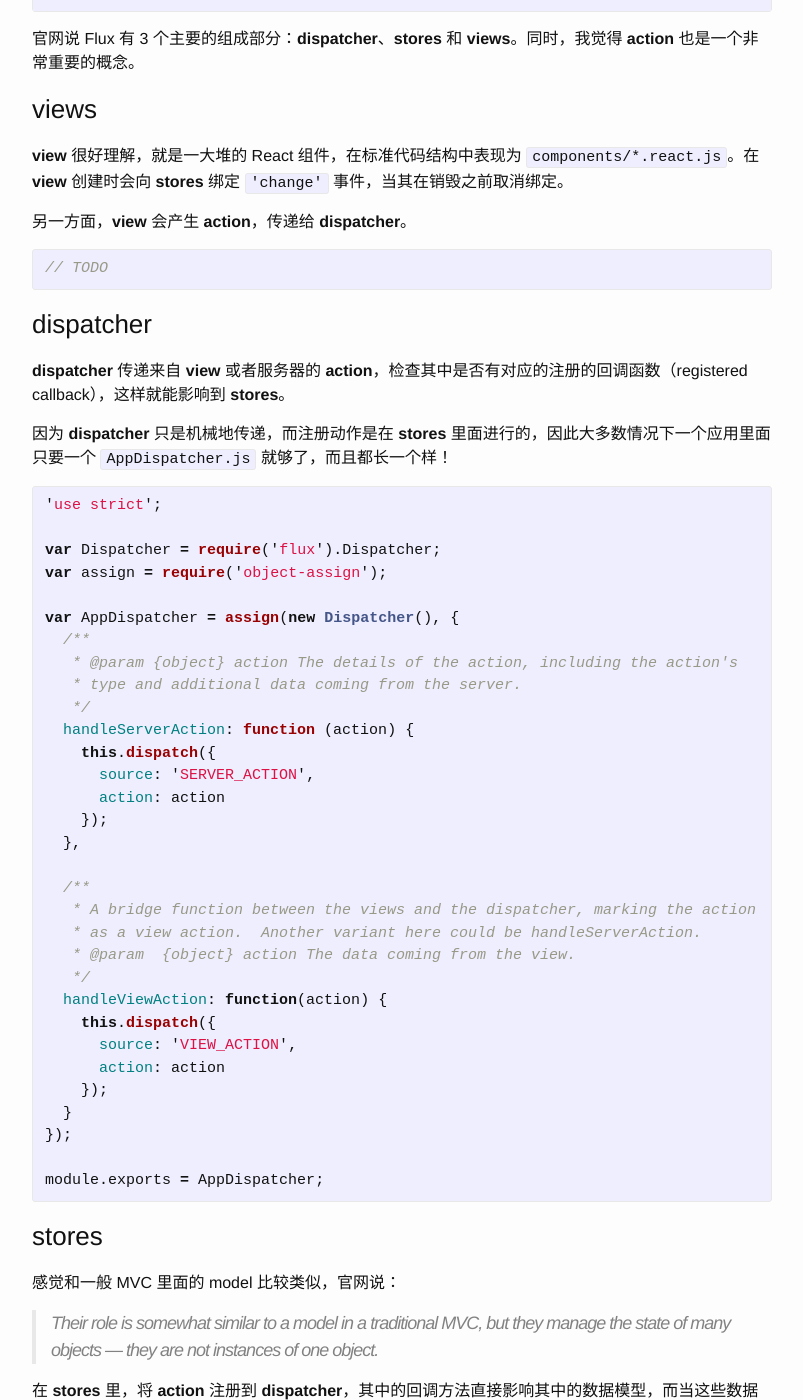
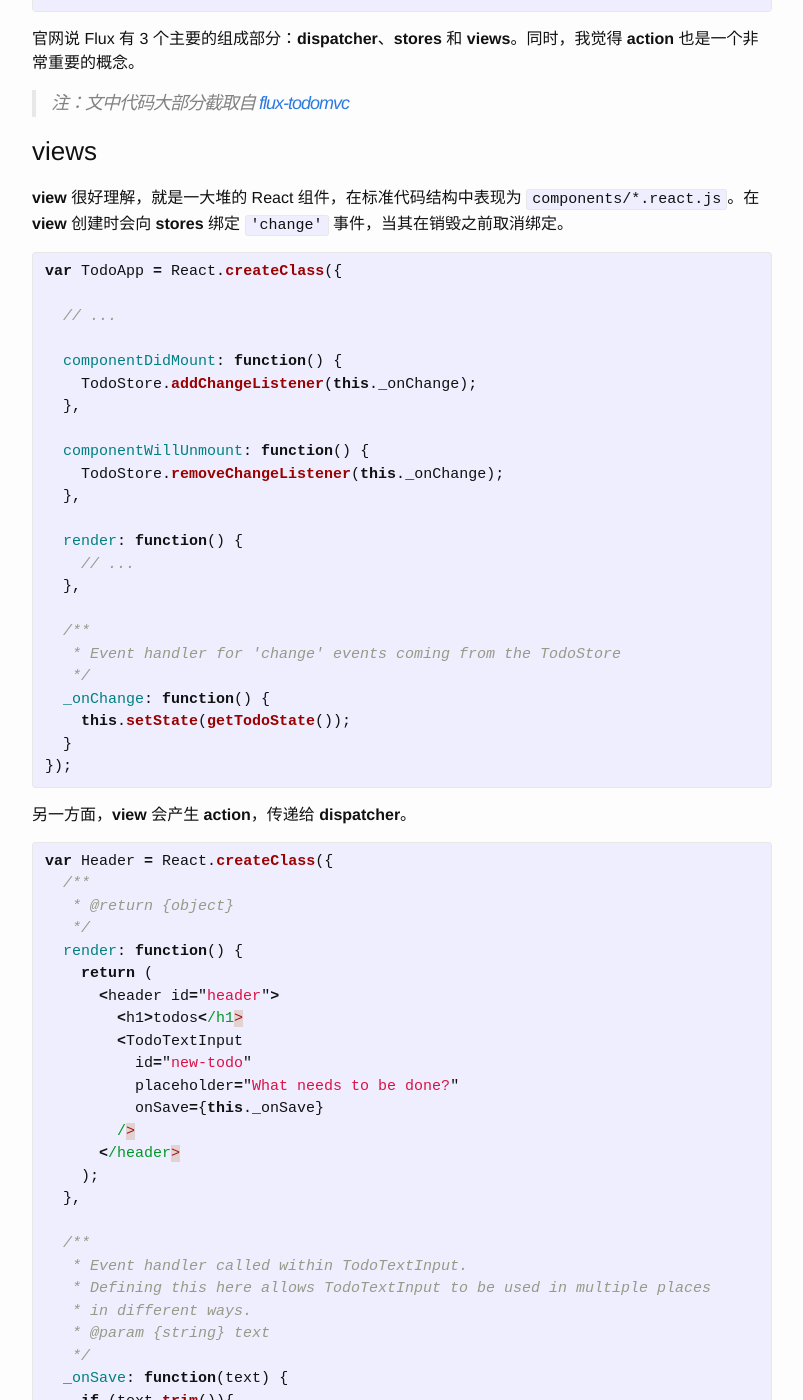
Before and after one commit to csbun/blog, a Jekyll site: the page built from _posts/2014-12-31-flux-learning-note.markdown, in a window 1280 px wide and 1400 px high, scrolled down 689 px. Shown: the whole window, without its empty margins (238-1041 px from the left). Built offline with Jekyll 4.4.1, drawn with Linux system fonts in a browser that asks for light colours; some of the changed text lies outside the part shown.

Commit message:
add demo code

```diff
--- a/_posts/2014-12-31-flux-learning-note.markdown
+++ b/_posts/2014-12-31-flux-learning-note.markdown
@@ -20,14 +20,70 @@
 
 官网说 Flux 有 3 个主要的组成部分：__dispatcher__、__stores__ 和 __views__。同时，我觉得 __action__ 也是一个非常重要的概念。
 
+> 注：文中代码大部分截取自 [flux-todomvc](https://github.com/facebook/flux/tree/master/examples/flux-todomvc)
+
 ### views
 
 __view__ 很好理解，就是一大堆的 React 组件，在标准代码结构中表现为 `components/*.react.js`。在 __view__ 创建时会向 __stores__ 绑定 `'change'` 事件，当其在销毁之前取消绑定。
 
+{% highlight javascript %}
+var TodoApp = React.createClass({
+
+  // ...
+
+  componentDidMount: function() {
+    TodoStore.addChangeListener(this._onChange);
+  },
+
+  componentWillUnmount: function() {
+    TodoStore.removeChangeListener(this._onChange);
+  },
+
+  render: function() {
+    // ...
+  },
+
+  /**
+   * Event handler for 'change' events coming from the TodoStore
+   */
+  _onChange: function() {
+    this.setState(getTodoState());
+  }
+});
+{% endhighlight %}
+
 另一方面，__view__ 会产生 __action__，传递给 __dispatcher__。
 
 {% highlight javascript %}
-// TODO
+var Header = React.createClass({
+  /**
+   * @return {object}
+   */
+  render: function() {
+    return (
+      <header id="header">
+        <h1>todos</h1>
+        <TodoTextInput
+          id="new-todo"
+          placeholder="What needs to be done?"
+          onSave={this._onSave}
+        />
+      </header>
+    );
+  },
+
+  /**
+   * Event handler called within TodoTextInput.
+   * Defining this here allows TodoTextInput to be used in multiple places
+   * in different ways.
+   * @param {string} text
+   */
+  _onSave: function(text) {
+    if (text.trim()){
+      TodoActions.create(text);
+    }
+  }
+});
 {% endhighlight %}
 
 ### dispatcher
@@ -76,10 +132,41 @@
 
 > Their role is somewhat similar to a model in a traditional MVC, but they manage the state of many objects — they are not instances of one object.
 
+{% highlight javascript %}
+var TodoStore = assign({}, EventEmitter.prototype, {
+
+  // ...
+
+  emitChange: function() {
+    this.emit(CHANGE_EVENT);
+  },
+
+  addChangeListener: function(callback) {
+    this.on(CHANGE_EVENT, callback);
+  },
+
+  removeChangeListener: function(callback) {
+    this.removeListener(CHANGE_EVENT, callback);
+  }
+});
+{% endhighlight %}
+
 在 __stores__ 里，将 __action__ 注册到 __dispatcher__，其中的回调方法直接影响其中的数据模型，而当这些数据变化的时候就会触发 `'change'` 事件。
 
 {% highlight javascript %}
-// TODO
+AppDispatcher.register(function(payload) {
+  var action = payload.action;
+
+  switch(action.actionType) {
+    case 'ACTION_NAME':
+      // ...
+    default:
+      return true;
+  }
+
+  TodoStore.emitChange();
+  return true; // No errors.  Needed by promise in Dispatcher.
+});
 {% endhighlight %}
 
 ### action
@@ -87,5 +174,17 @@
 我想上面已经讲清楚了，__view__ 或者服务器产生 __action__，传递给 __dispatcher__。
 
 {% highlight javascript %}
-// TODO
+
+var TodoActions = {
+
+  create: function(text) {
+    AppDispatcher.handleViewAction({
+      actionType: 'ACTION_NAME',
+      text: text
+    });
+  },
+
+  // ...
+
+};
 {% endhighlight %}
```
